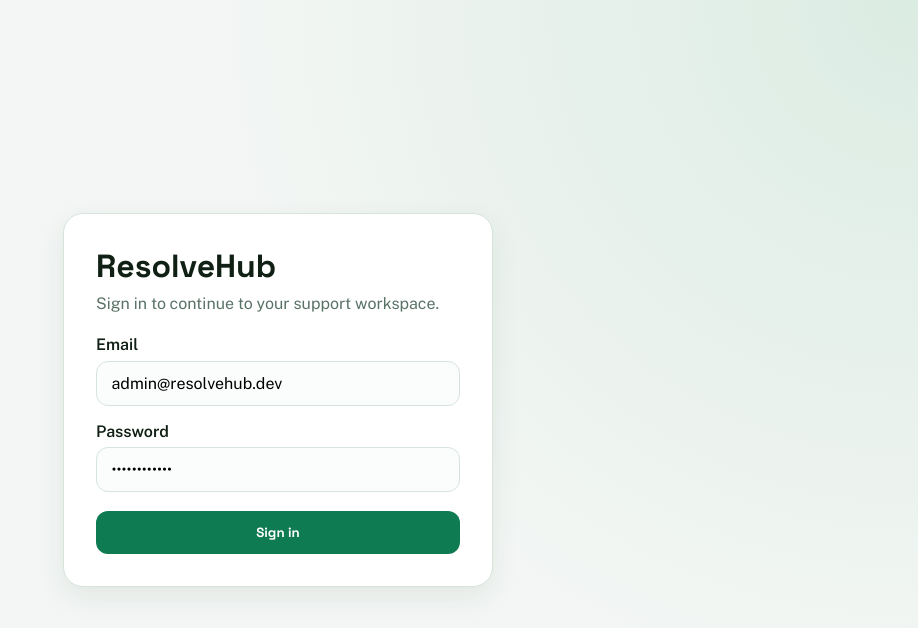
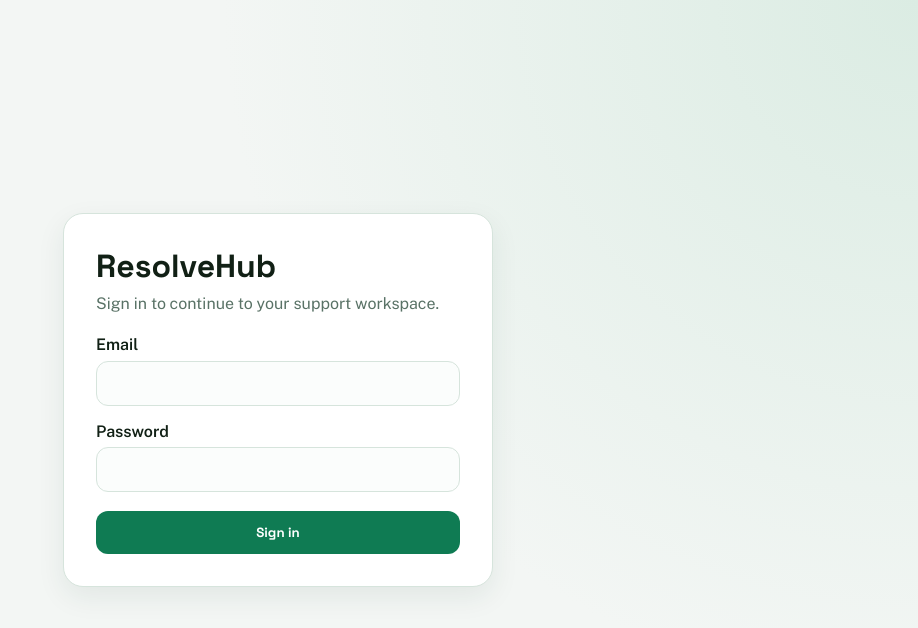
Before and after one commit to souzacef/resolvehub, a React (Vite) app in the folder frontend/: page /login in a window 1280 px wide. Shown: the top 628 px of the page, without its empty margins (362-1280 px from the left). Built offline with nearby package versions, Linux system fonts and the light colour scheme; no server answers.

Commit message:
fix: remove hardcoded login credentials

```diff
--- a/frontend/src/pages/LoginPage.tsx
+++ b/frontend/src/pages/LoginPage.tsx
@@ -7,8 +7,8 @@ export function LoginPage() {
   const navigate = useNavigate();
   const location = useLocation();
 
-  const [email, setEmail] = useState('admin@resolvehub.dev');
-  const [password, setPassword] = useState('Password123!');
+  const [email, setEmail] = useState('');
+  const [password, setPassword] = useState('');
   const [error, setError] = useState<string | null>(null);
   const [isSubmitting, setIsSubmitting] = useState(false);
 
@@ -28,7 +28,7 @@ export function LoginPage() {
       await login({ email, password });
       navigate(redirectTo, { replace: true });
     } catch {
-      setError('Login failed. Check your credentials and backend availability.');
+      setError('Login failed. Check your credentials or create an account.');
     } finally {
       setIsSubmitting(false);
     }
@@ -45,6 +45,7 @@ export function LoginPage() {
           <input
             id="email"
             type="email"
+            autoComplete="email"
             required
             value={email}
             onChange={(event) => setEmail(event.target.value)}
@@ -54,6 +55,7 @@ export function LoginPage() {
           <input
             id="password"
             type="password"
+            autoComplete="current-password"
             required
             value={password}
             onChange={(event) => setPassword(event.target.value)}
```
